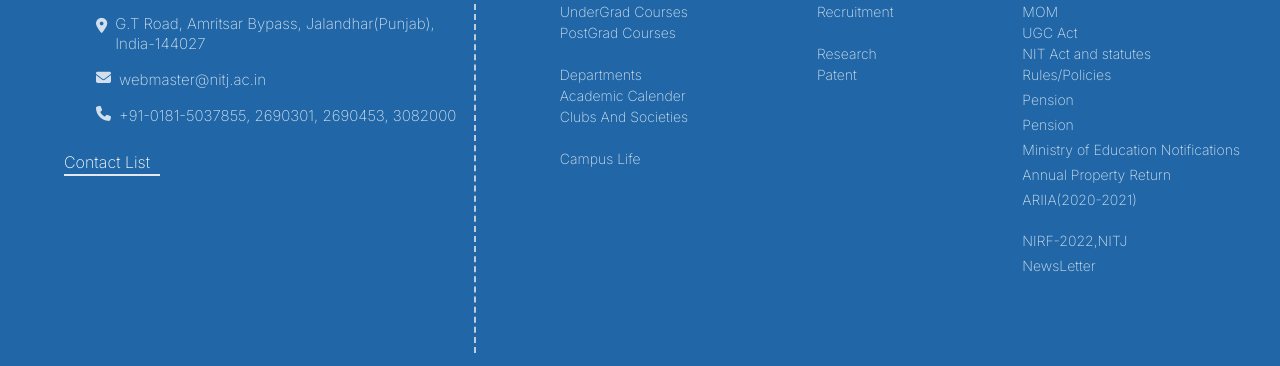
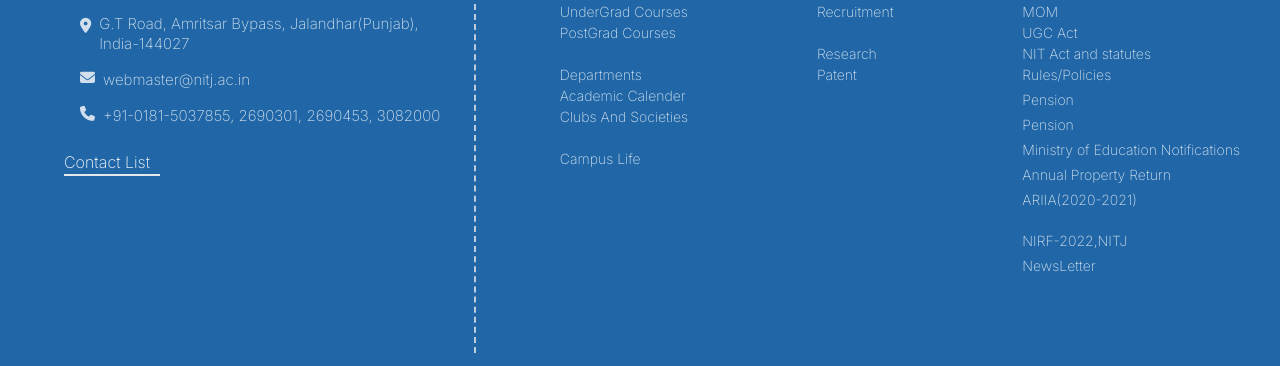
Before and after one commit to wdmc-nitj/footer.github.io, a website: page index.html in a window 1280 px wide. Shown: the part 317-683 px from the top of the page. Drawn offline with nearby package versions, Linux system fonts and the light colour scheme.

Commit message:
Update index.html

```diff
--- a/index.html
+++ b/index.html
@@ -20,7 +20,7 @@
         Dr. BR Ambedkar National Institute of Technology, Jalandhar
     </h2>
 </div>
-<div class="mt-2 lg:ml-24 leading-5 w-3/4 lg:text-[15px] text-xs">
+<div class="mt-2 lg:ml-20 leading-5 w-3/4 lg:text-[15px] text-xs">
 <div class="flex mt-2 align-middle opacity-80">
         <i class="fas fa-location-dot mr-2 mt-1"></i>
     <h3>     G.T Road, Amritsar Bypass, Jalandhar(Punjab), <br>India-144027</h3>
```
